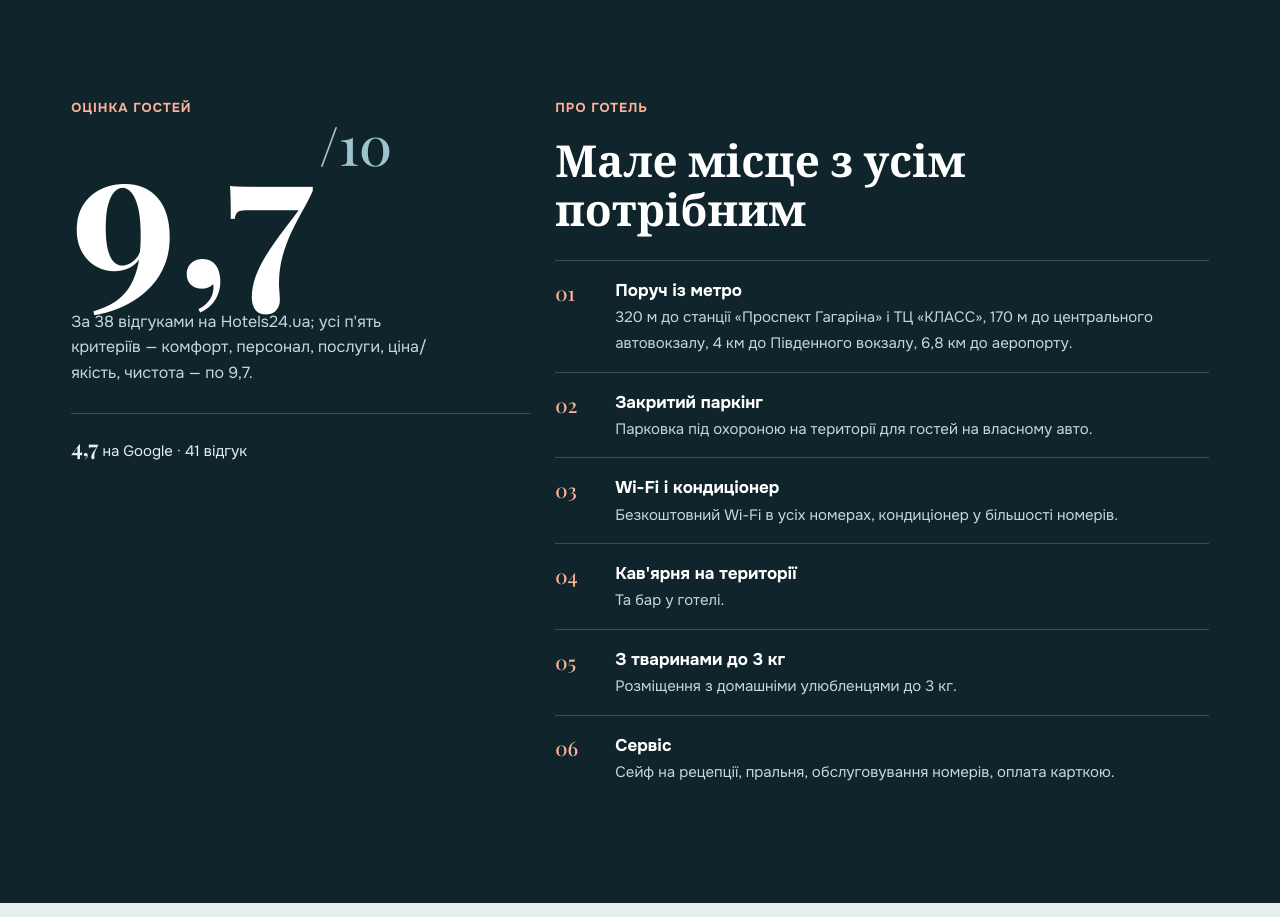
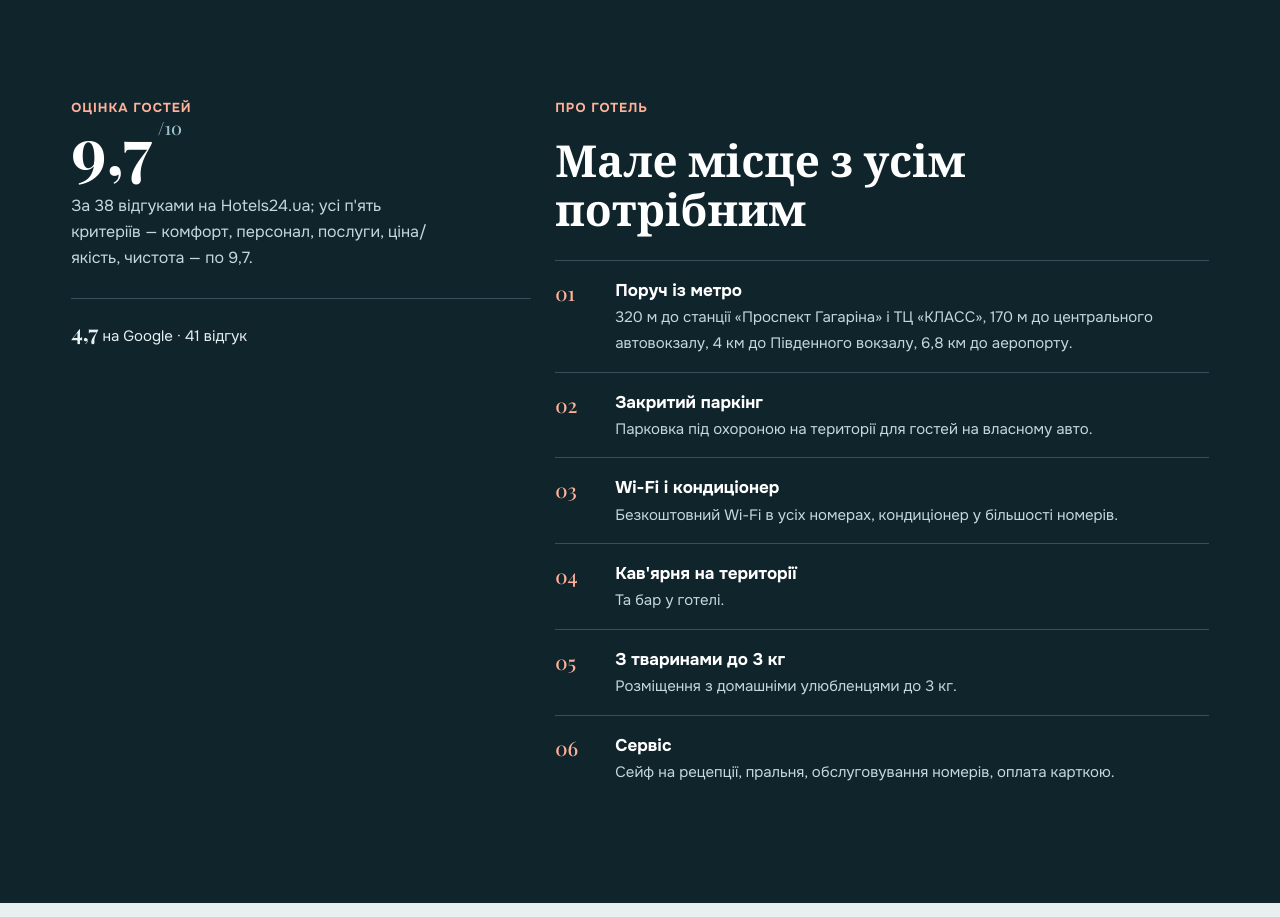
Before and after one commit to doba-digital-agency/previews, a plain HTML site: page p/hotel-trempel-679283/index.html in a window 1280 px wide. Shown: the part 2980-3897 px from the top of the page. Drawn offline with nearby package versions, Linux system fonts and the light colour scheme.

Commit message:
Preview hotel-trempel-679283

```diff
--- a/p/hotel-trempel-679283/index.html
+++ b/p/hotel-trempel-679283/index.html
@@ -114,7 +114,7 @@ h1,h2,h3{font-family:var(--f-head);line-height:1.12;font-weight:700;overflow-wra
 .about .wrap{display:grid;grid-template-columns:repeat(12,1fr);gap:24px}
 .wrap>*{min-width:0}
 .score{grid-column:1/6}
-.score .big{font-family:var(--f-head);font-weight:700;font-size:clamp(110px,15vw,200px);line-height:.9;color:#fff}
+.score .big{font-family:var(--f-head);font-weight:700;font-size:clamp(48px,15vw,64px);line-height:.9;color:#fff}
 .score .big sup{font-size:.28em;vertical-align:top;color:#9dc4cc;margin-left:6px;font-weight:500}
 .score p{max-width:34ch;margin-top:16px;color:#c3d9de}
 .score .g{margin-top:28px;border-top:1px solid #36505a;padding-top:16px;font-size:15px}
```
